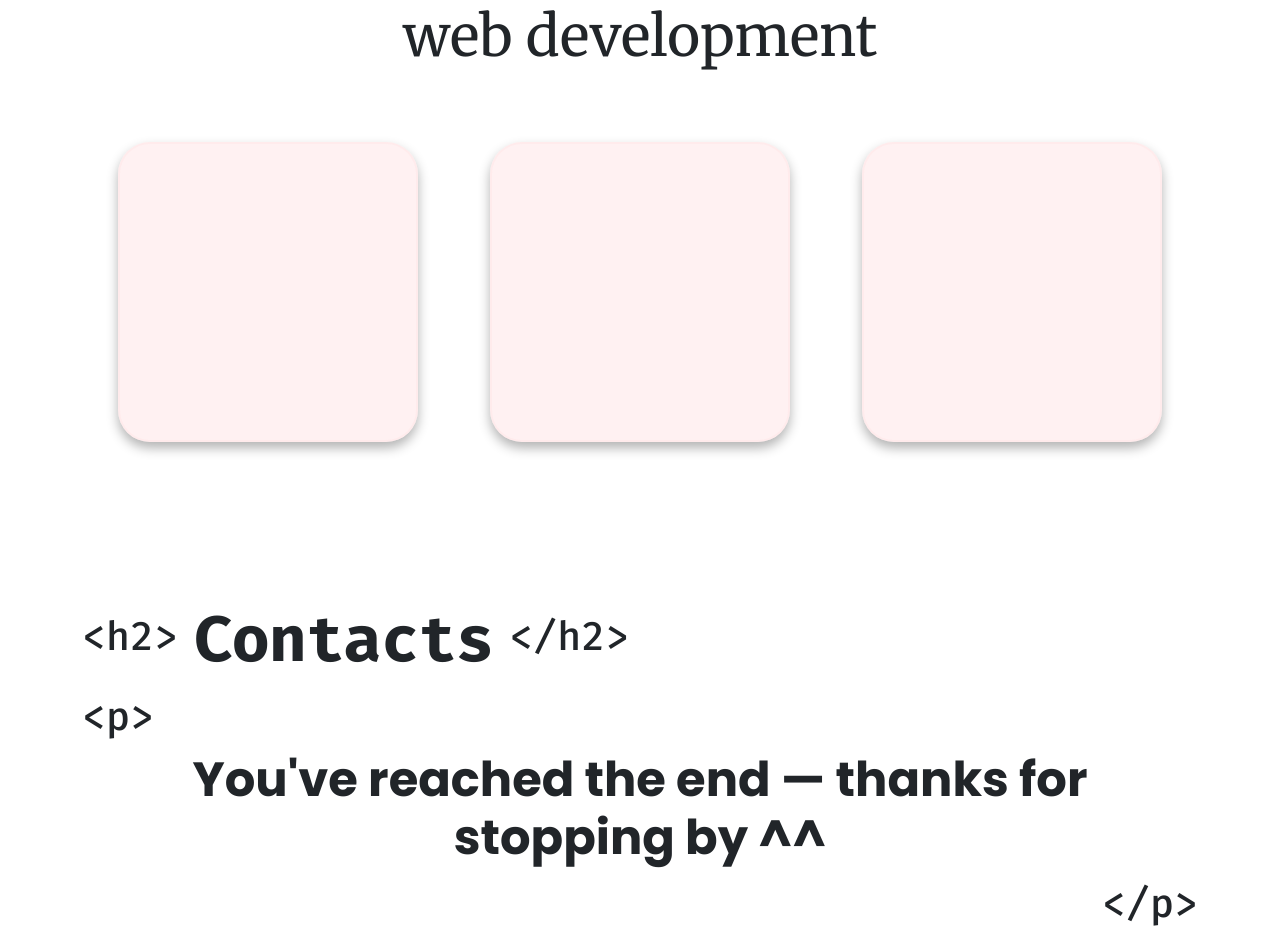
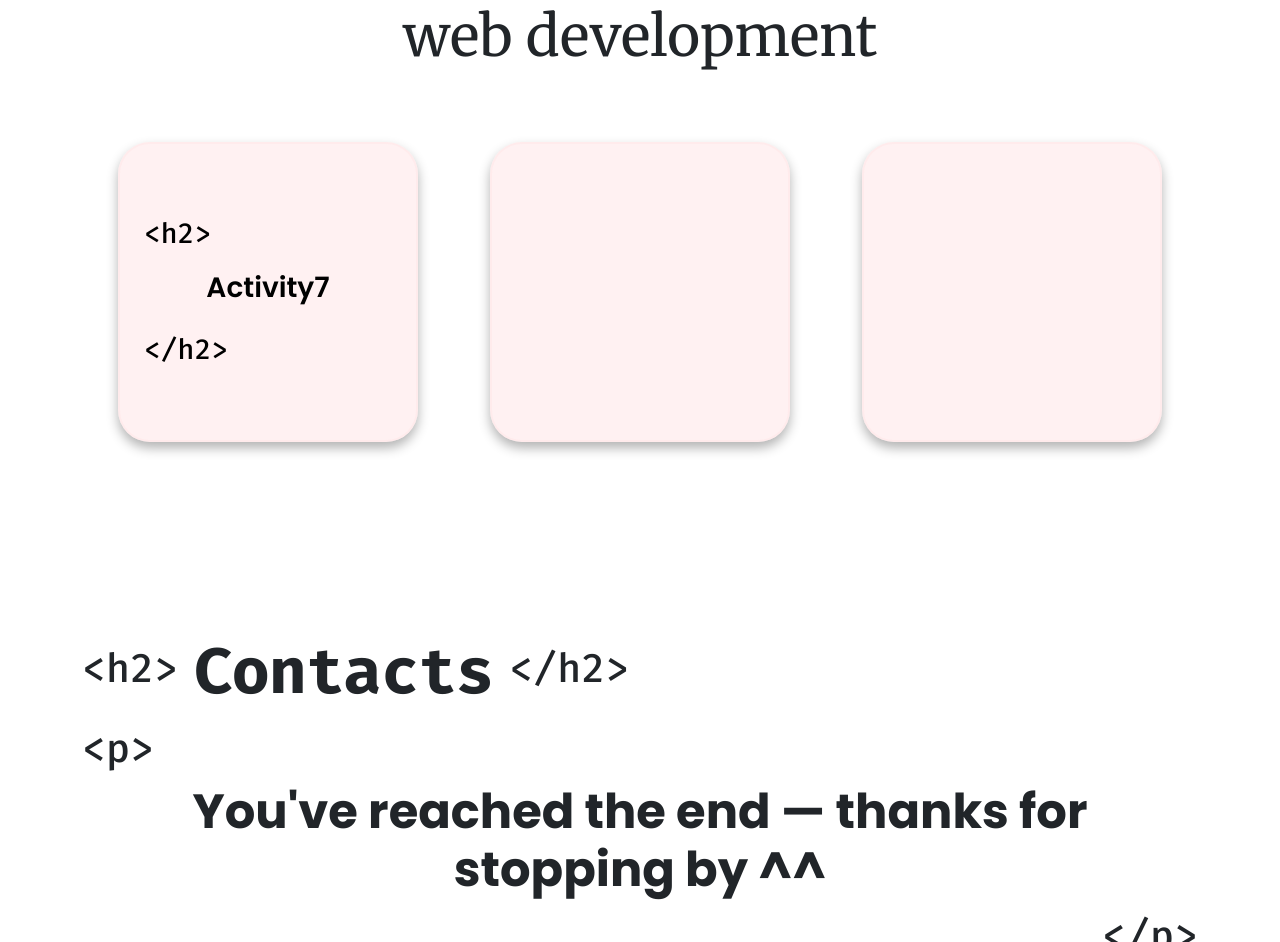
Before and after one commit to jesteeeer/jesteeeer.github.io, a plain HTML site: page index.html in a window 1280 px wide. Shown: the part 1372-2314 px from the top of the page. Drawn offline with nearby package versions, Linux system fonts and the light colour scheme.

Commit message:
added activity 7

```diff
--- a/index.html
+++ b/index.html
@@ -88,9 +88,16 @@
             development</h4>
 
           <div class="row justify-content-center mt-5 g-3">
-            <div class="col-12 col-md-4 d-flex justify-content-center mb-3">
-              <div class="rounded-5 project-box glass"></div>
-            </div>
+            <div class="col-12 col-md-4 d-flex justify-content-center mb-5">
+            <a href="https://jesteeeer.github.io/FourthProject/" target="_blank"
+              class="project-box rounded-5 glass link-projects d-flex flex-column justify-content-center">
+              <p class="fs-3 ms-4 mt-3 fw-medium text-start" style="font-family: 'Fira Mono', monospace;">&lt;h2&gt;
+              </p>
+              <h3 class="fw-semibold" style="font-family: 'Poppins', sans-serif;">Activity7</h3>
+              <p class="fs-3 ms-4 mt-3 fw-medium text-start" style="font-family: 'Fira Mono', monospace;">&lt;/h2&gt;
+              </p>
+            </a>
+          </div>
             <div class="col-12 col-md-4 d-flex justify-content-center mb-3">
               <div class="rounded-5 project-box glass"></div>
             </div>
```
